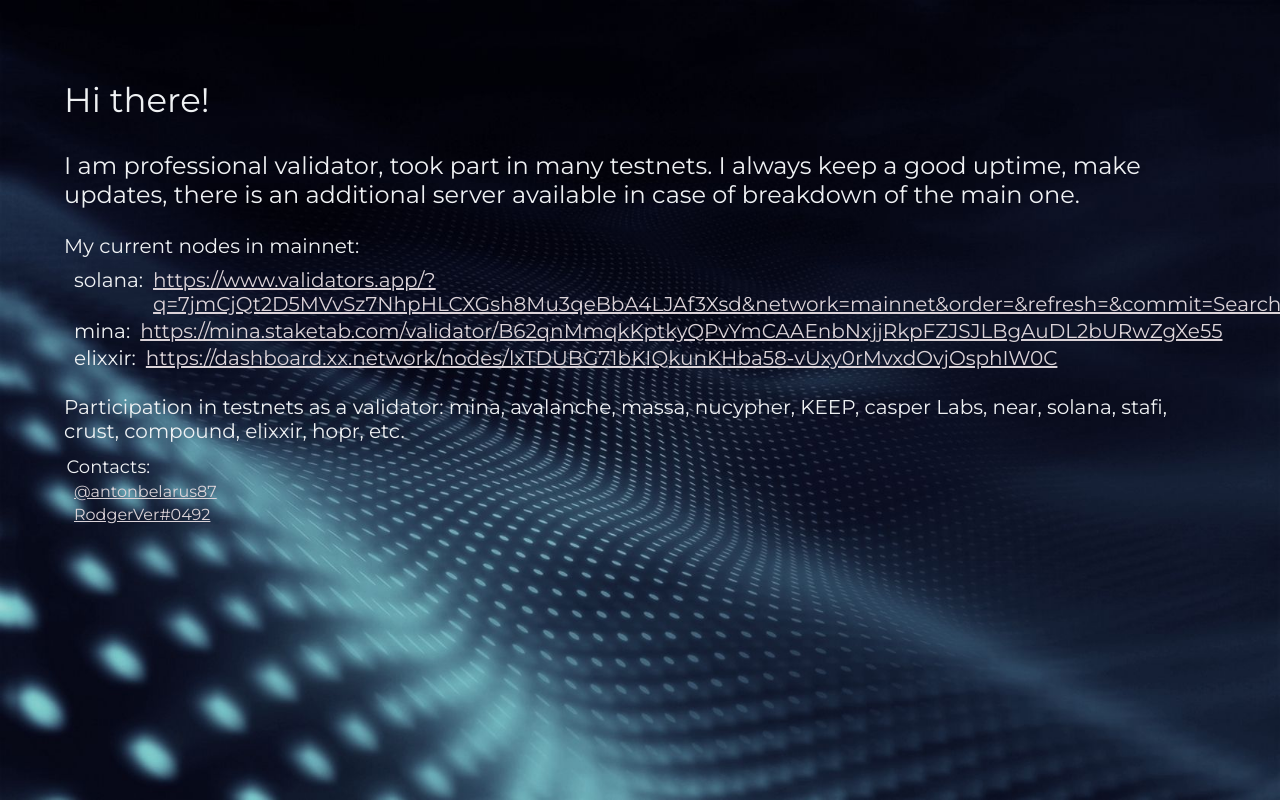
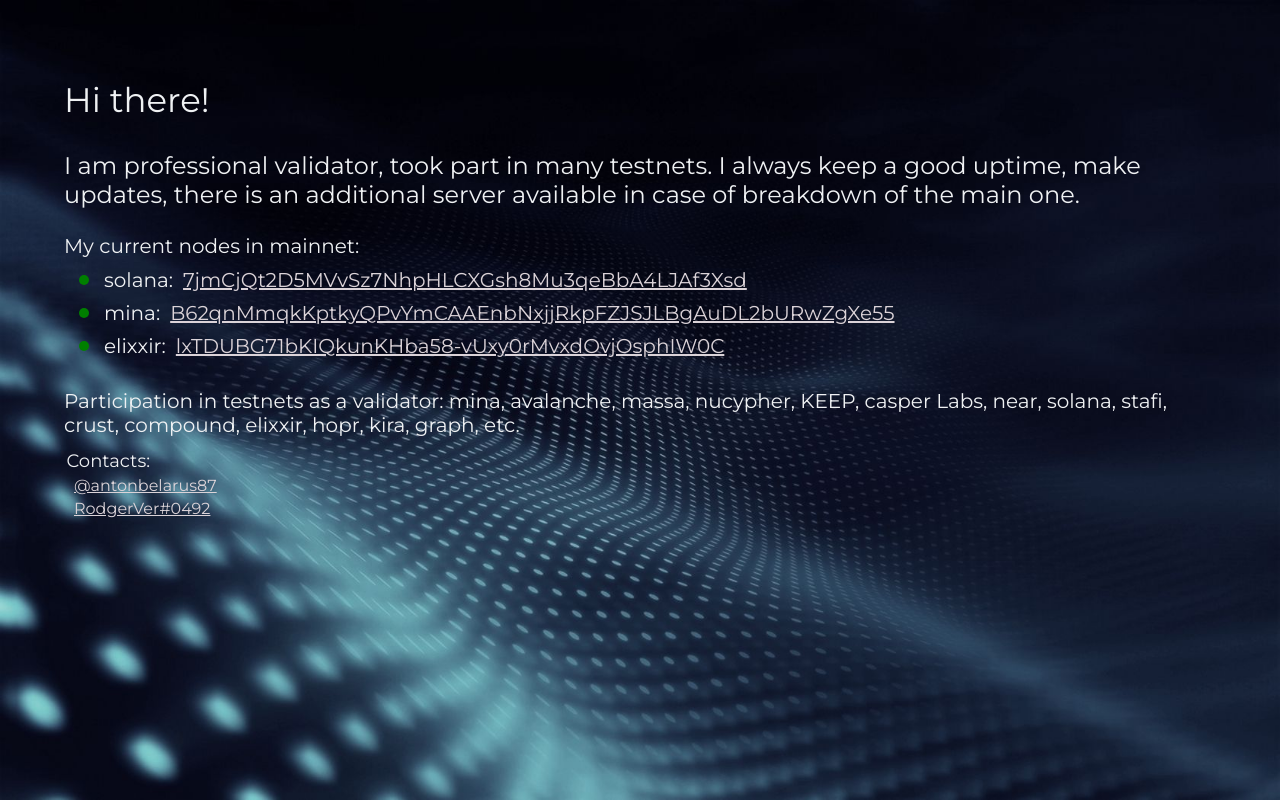
Before and after one commit to antonborisov87/stakeme, a React (Create React App) app: page / in a window 1280 px wide. Built offline with nearby package versions, Linux system fonts and the light colour scheme.

Commit message:
animation and other changes

```diff
--- /dev/null
+++ b/src/components/AnimatedDot/AnimatedDot.css
@@ -0,0 +1,52 @@
+.blinking {
+    -webkit-animation: 1s blink ease infinite;
+    -moz-animation: 1s blink ease infinite;
+    -ms-animation: 1s blink ease infinite;
+    -o-animation: 1s blink ease infinite;
+    animation: 1s blink ease infinite;
+}
+
+@keyframes blink {
+    from, to {
+      opacity: 0;
+    }
+    50% {
+      opacity: 1;
+    }
+}
+
+@-moz-keyframes blink {
+    from, to {
+      opacity: 0;
+    }
+    50% {
+      opacity: 1;
+    }
+}
+
+@-webkit-keyframes blink {
+    from, to {
+      opacity: 0;
+    }
+    50% {
+      opacity: 1;
+    }
+}
+
+@-ms-keyframes blink {
+    from, to {
+      opacity: 0;
+    }
+    50% {
+      opacity: 1;
+    }
+}
+
+@-o-keyframes blink {
+    from, to {
+      opacity: 0;
+    }
+    50% {
+      opacity: 1;
+    }
+}
--- /dev/null
+++ b/src/components/AnimatedDot/AnimatedDot.js
@@ -0,0 +1,12 @@
+import React from 'react'
+import './AnimatedDot.css'
+
+const AnimatedDot = () => {
+    return (
+        <svg class='blinking' height="30" width="30" >
+            <circle cx="10" cy="12" r="5" fill="green" />
+        </svg>
+    )
+}
+
+export default AnimatedDot
--- a/src/components/Nodes/Nodes.js
+++ b/src/components/Nodes/Nodes.js
@@ -1,9 +1,14 @@
 import React from 'react'
 import styles from './Nodes.module.css'
+import AnimatedDot from '../AnimatedDot/AnimatedDot'
 
 const solanaLink = 'https://www.validators.app/?q=7jmCjQt2D5MVvSz7NhpHLCXGsh8Mu3qeBbA4LJAf3Xsd&network=mainnet&order=&refresh=&commit=Search'
 const minaLink = 'https://mina.staketab.com/validator/B62qnMmqkKptkyQPvYmCAAEnbNxjjRkpFZJSJLBgAuDL2bURwZgXe55'
 const elixxirLink = 'https://dashboard.xx.network/nodes/lxTDUBG71bKIQkunKHba58-vUxy0rMvxdOvjOsphIW0C'
+
+const solanaNode = '7jmCjQt2D5MVvSz7NhpHLCXGsh8Mu3qeBbA4LJAf3Xsd'
+const minaNode = 'B62qnMmqkKptkyQPvYmCAAEnbNxjjRkpFZJSJLBgAuDL2bURwZgXe55'
+const elixxirNode = 'lxTDUBG71bKIQkunKHba58-vUxy0rMvxdOvjOsphIW0C'
 
 const Nodes = () => {
     return (
@@ -12,16 +17,19 @@ const Nodes = () => {
                 My current nodes in mainnet:
             </div>
             <div className={styles.row}>
+                <AnimatedDot />
                 <div className={styles.projectName}>solana: </div>
-                <a className={styles.projectLink} href={solanaLink}>{solanaLink}</a>
+                <a className={styles.projectLink} href={solanaLink}>{solanaNode}</a>
             </div>
             <div className={styles.row}>
+                <AnimatedDot />
                 <div className={styles.projectName}>mina: </div>
-                <a className={styles.projectLink} href={minaLink}>{minaLink}</a>
+                <a className={styles.projectLink} href={minaLink}>{minaNode}</a>
             </div>
             <div className={styles.row}>
+                <AnimatedDot />
                 <div className={styles.projectName}>elixxir: </div>
-                <a className={styles.projectLink} href={elixxirLink}>{elixxirLink}</a>
+                <a className={styles.projectLink} href={elixxirLink}>{elixxirNode}</a>
             </div>
         </div >
     )
--- a/src/components/Participations/Participations.js
+++ b/src/components/Participations/Participations.js
@@ -6,7 +6,7 @@ const Participations = () => {
         <div className={styles.mainContainer}>
             Participation in testnets as a validator:
 
-            mina, avalanche, massa, nucypher, KEEP, casper Labs, near, solana, stafi, crust,  compound,  elixxir, hopr, etc.
+            mina, avalanche, massa, nucypher, KEEP, casper Labs, near, solana, stafi, crust,  compound,  elixxir, hopr, kira, graph, etc.
         </div>
     )
 }
```
Also changed, not shown: 1 other file (tests, documents, lock files or other folders).
